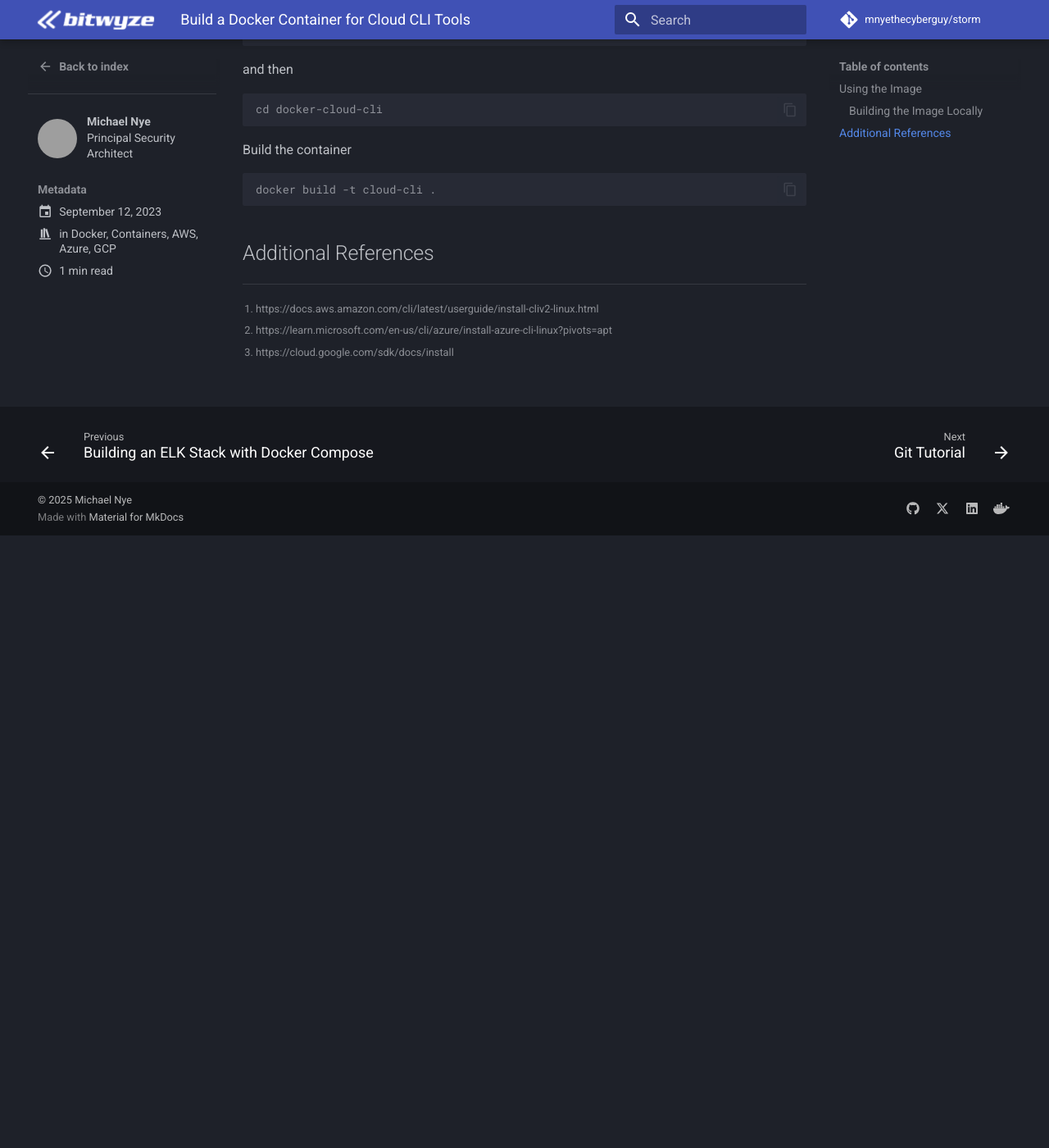
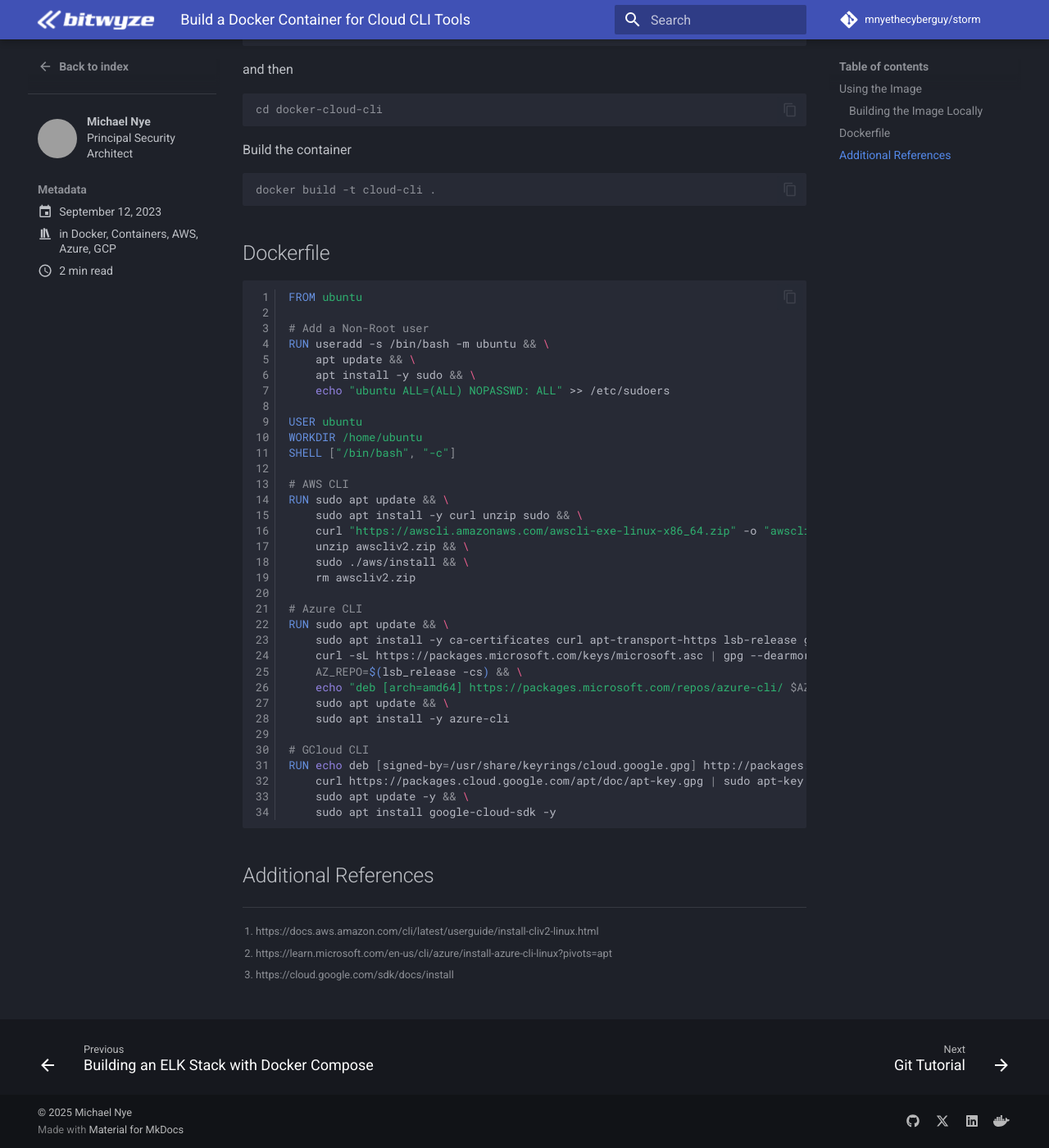
Before and after one commit to mnyethecyberguy/storm, an MkDocs documentation site: the page built from docs/blog/posts/docker-cloud-cli.md, in a window 1280 px wide and 1400 px high, scrolled down 747 px. Shown: the whole window at 82% size. Built offline with MkDocs 1.6.1 and Material for MkDocs 9.7.7, drawn with Linux system fonts in a browser that asks for light colours; comment, search, counter and statistics services are not loaded; grey boxes are pictures that could not be loaded.

Commit message:
Updated docker-cloud-cli.md

````diff
--- a/docs/blog/posts/docker-cloud-cli.md
+++ b/docs/blog/posts/docker-cloud-cli.md
@@ -50,6 +50,45 @@
 docker build -t cloud-cli .
 ```
 
+## Dockerfile
+
+``` dockerfile linenums="1"
+FROM ubuntu
+
+# Add a Non-Root user
+RUN useradd -s /bin/bash -m ubuntu && \
+    apt update && \
+    apt install -y sudo && \
+    echo "ubuntu ALL=(ALL) NOPASSWD: ALL" >> /etc/sudoers
+
+USER ubuntu
+WORKDIR /home/ubuntu
+SHELL ["/bin/bash", "-c"]
+
+# AWS CLI
+RUN sudo apt update && \
+    sudo apt install -y curl unzip sudo && \
+    curl "https://awscli.amazonaws.com/awscli-exe-linux-x86_64.zip" -o "awscliv2.zip" && \
+    unzip awscliv2.zip && \
+    sudo ./aws/install && \
+    rm awscliv2.zip
+
+# Azure CLI
+RUN sudo apt update && \
+    sudo apt install -y ca-certificates curl apt-transport-https lsb-release gnupg && \
+    curl -sL https://packages.microsoft.com/keys/microsoft.asc | gpg --dearmor | sudo tee /etc/apt/trusted.gpg.d/microsoft.gpg > /dev/null && \
+    AZ_REPO=$(lsb_release -cs) && \
+    echo "deb [arch=amd64] https://packages.microsoft.com/repos/azure-cli/ $AZ_REPO main" | sudo tee /etc/apt/sources.list.d/azure-cli.list && \
+    sudo apt update && \
+    sudo apt install -y azure-cli
+
+# GCloud CLI
+RUN echo deb [signed-by=/usr/share/keyrings/cloud.google.gpg] http://packages.cloud.google.com/apt cloud-sdk main | sudo tee -a /etc/apt/sources.list.d/google-cloud-sdk.list && \
+    curl https://packages.cloud.google.com/apt/doc/apt-key.gpg | sudo apt-key --keyring /usr/share/keyrings/cloud.google.gpg  add - && \
+    sudo apt update -y && \
+    sudo apt install google-cloud-sdk -y
+```
+
 ## Additional References
 
 [^1]: https://docs.aws.amazon.com/cli/latest/userguide/install-cliv2-linux.html
````
